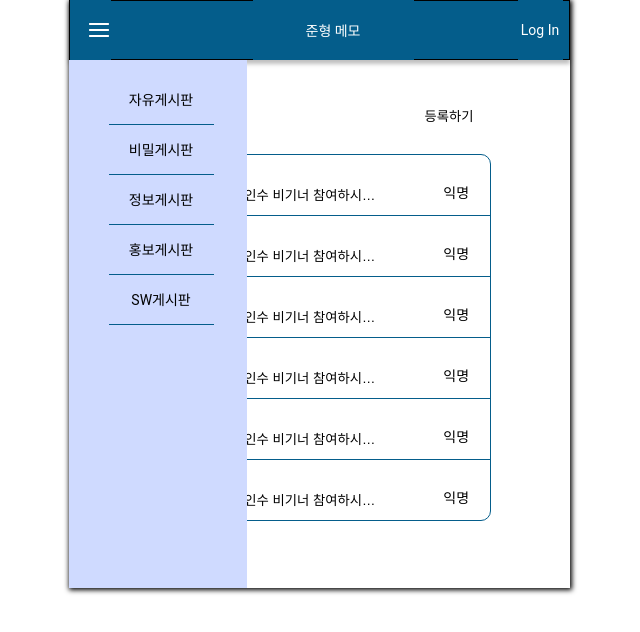
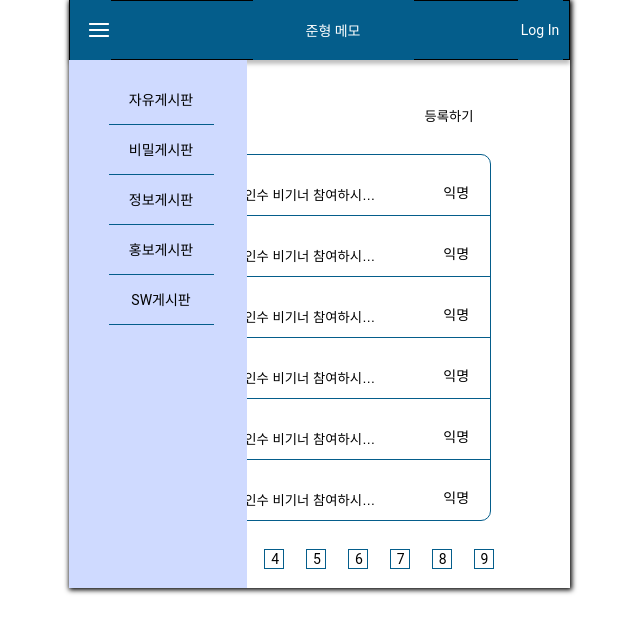
Before and after one commit to jun10920/FullStackStudy, a plain HTML site: page P-1/index.html in a window 1280 px wide. Shown: the whole page, without its empty margins (321-961 px from the left). Drawn offline with Linux system fonts and the light colour scheme.

Commit message:
Feat: mainpage: footer 부분 완료

```diff
--- a/P-1/css/index.css
+++ b/P-1/css/index.css
@@ -202,6 +202,47 @@ header {
   border: none;
 }
 
+.mainpage__footer-box {
+  display: flex;
+  justify-content: center;
+  align-items: center;
+  margin-top: 28px;
+}
+
+.mainpage__footer-box > ul {
+  width: 360px;
+  height: 20px;
+  display: flex;
+  flex-direction: row;
+  margin: 0;
+  justify-content: space-between;
+  margin-left: 70px;
+  margin-right: 70px;
+  padding: 0;
+}
+
+.mainpage__footer-box > ul li {
+  list-style-type: none;
+}
+
+.mainpage__footer-box ul > li > button {
+  color: black;
+  background-color: white;
+  display: flex;
+  width: 20px;
+  height: 20px;
+  flex-direction: column;
+  justify-content: center;
+  flex-shrink: 0;
+  border: 1px solid #045d8b;
+  color: #000;
+  text-align: center;
+  font-family: Roboto;
+  font-size: 14px;
+  font-style: normal;
+  font-weight: 400;
+  line-height: normal;
+}
 /* 인사 정보 페이지 */
 #cards_container {
   width: 80%;
--- a/P-1/js/views/mainpage.js
+++ b/P-1/js/views/mainpage.js
@@ -20,12 +20,15 @@ class Mainpage {
     return mainpage_ul;
   }
   createMainpage_footer() {
+    const mainpage_footer_ul = document.createElement('ul');
     for (var i = 1; i < 10; i++) {
       const list = document.createElement('li');
       const button = document.createElement('button');
       button.appendChild(document.createTextNode(i));
       list.appendChild(button);
+      mainpage_footer_ul.appendChild(list);
     }
+    return mainpage_footer_ul;
   }
 
   mainPost = [
@@ -95,10 +98,14 @@ class Mainpage {
     mainpage_listBox.appendChild(mainList);
     this.$body.appendChild(mainpage_listBox);
 
-    // // mainpage footer
-    // const mainpage_footer_ul = document.createElement('ul');
-    // const mainpage_footer_li = this.createMainpage_footer();
-    // mainpage_footer_ul.appendChild(mainpage_footer_li);
+    // mainpage footer
+    const mainpage_footer = this.createMainpage_footer();
+
+    // mainpage footer 연결
+    const mainpage_footerBox = document.createElement('div');
+    mainpage_footerBox.setAttribute('class', 'mainpage__footer-box');
+    this.$body.appendChild(mainpage_footerBox);
+    mainpage_footerBox.appendChild(mainpage_footer);
   }
 }
 
```
